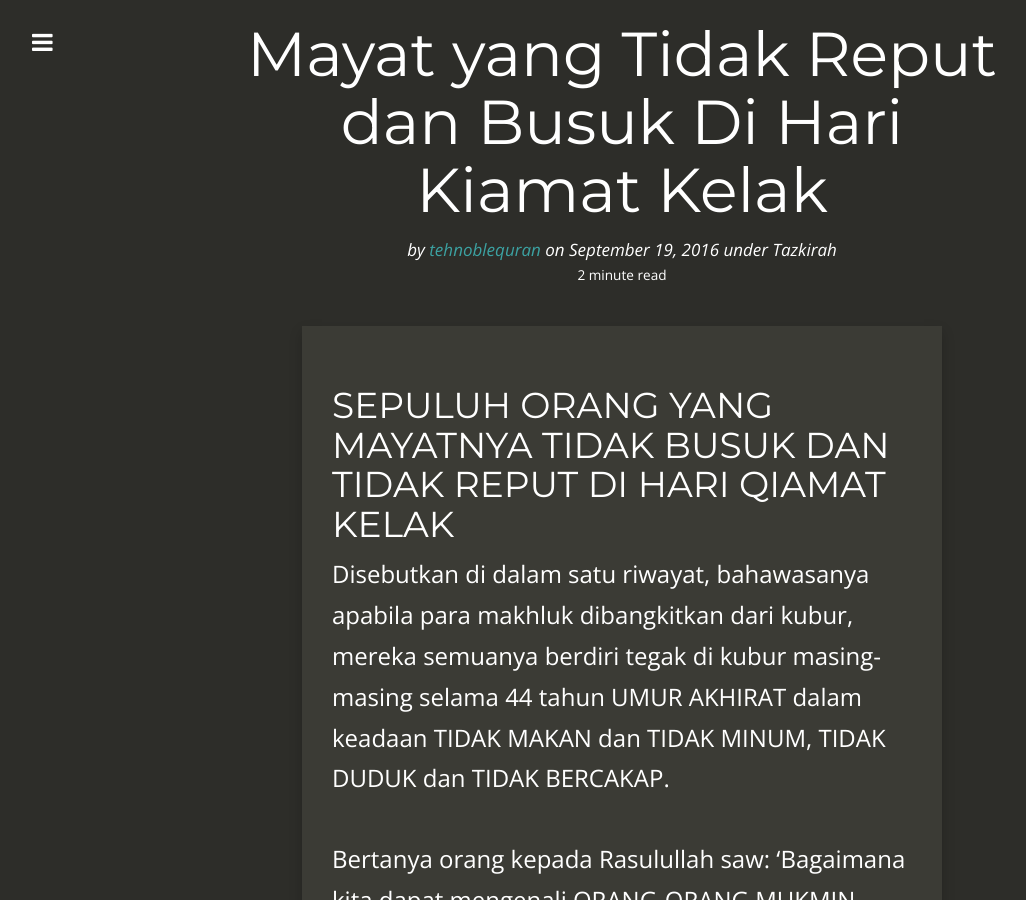
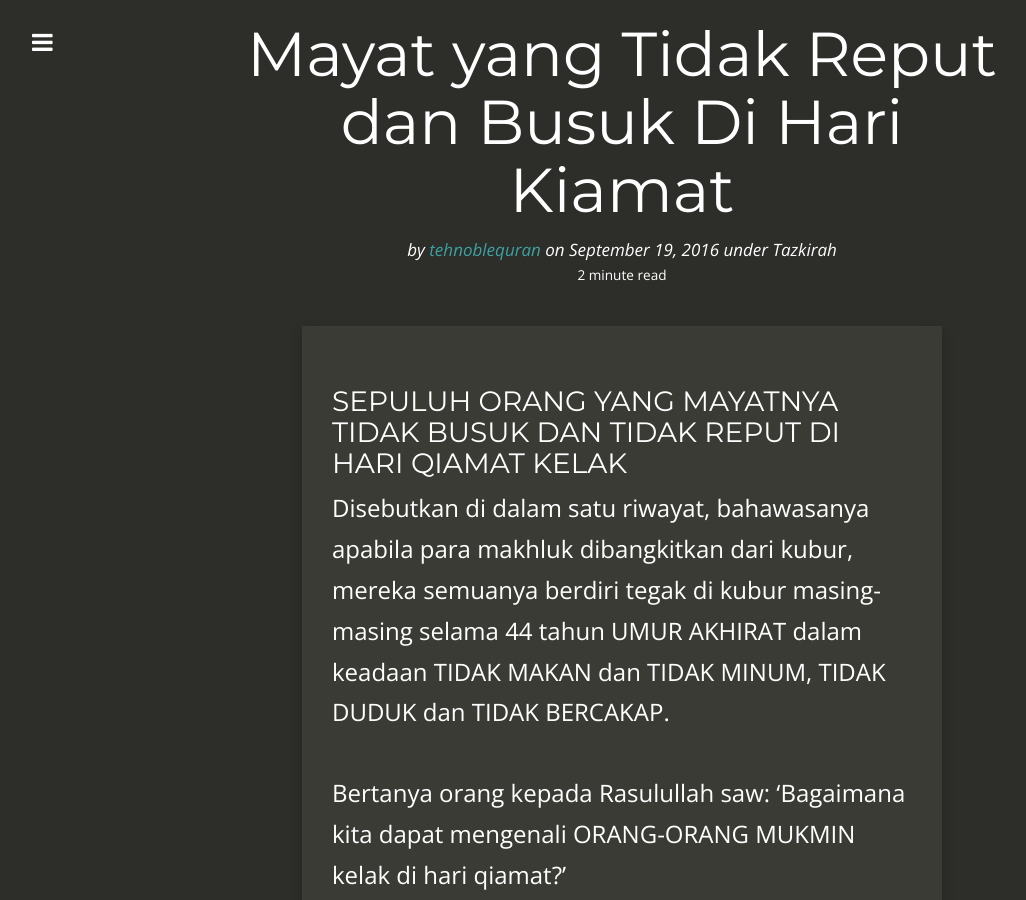
Before and after one commit to kedamaian/swsyafiq, a Jekyll site: the page built from _posts/2016-09-19-mayat-yang-tidak-reput-dan-busuk-di-hari-kiamat-kelak.md, in a window 1280 px wide and 900 px high. Shown: the whole window, without its empty margins (18-1044 px from the left). Built offline with Jekyll 4.4.1, drawn with Linux system fonts in a browser that asks for light colours; nearby versions of some CDN libraries; comment, search, counter and statistics services are not loaded.

Commit message:
Created 2016-09-19-mayat-yang-tidak-reput-dan-busuk-di-hari-kiamat-kelak.md

```diff
--- a/_posts/2016-09-19-mayat-yang-tidak-reput-dan-busuk-di-hari-kiamat-kelak.md
+++ b/_posts/2016-09-19-mayat-yang-tidak-reput-dan-busuk-di-hari-kiamat-kelak.md
@@ -2,11 +2,11 @@
 layout: post
 published: true
 author: tehnoblequran
-title: Mayat yang Tidak Reput dan Busuk Di Hari Kiamat Kelak
+title: Mayat yang Tidak Reput dan Busuk Di Hari Kiamat
 categories:
   - Tazkirah
 ---
-## SEPULUH ORANG YANG MAYATNYA TIDAK BUSUK DAN TIDAK REPUT DI HARI QIAMAT KELAK
+### SEPULUH ORANG YANG MAYATNYA TIDAK BUSUK DAN TIDAK REPUT DI HARI QIAMAT KELAK
 Disebutkan di dalam satu riwayat, bahawasanya apabila para makhluk dibangkitkan dari kubur, mereka semuanya berdiri tegak di kubur masing-masing selama 44 tahun UMUR AKHIRAT dalam keadaan TIDAK MAKAN dan TIDAK MINUM, TIDAK DUDUK dan TIDAK BERCAKAP.
 
 Bertanya orang kepada Rasulullah saw: 'Bagaimana kita dapat mengenali ORANG-ORANG MUKMIN kelak di hari qiamat?'
```
